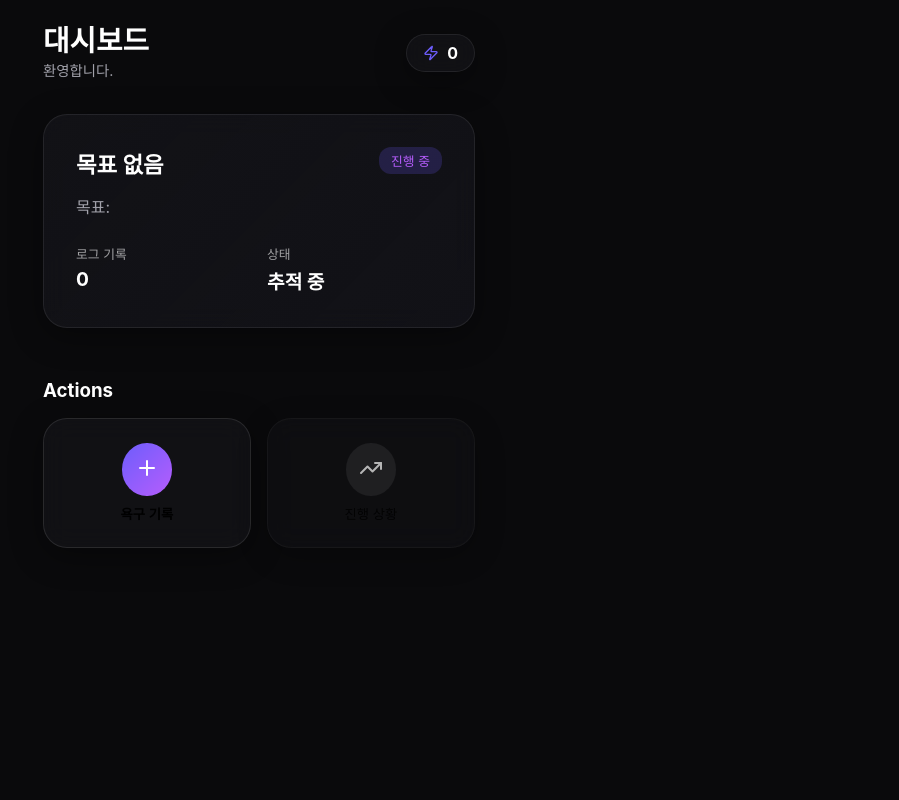
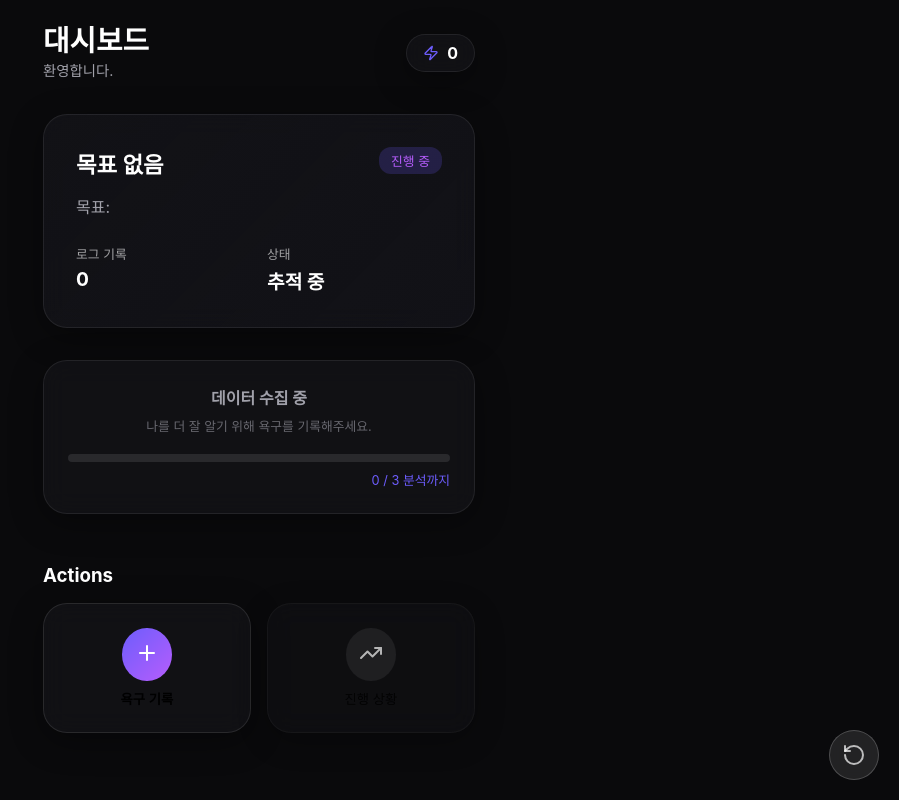
Before and after one commit to ddaog/make-good-habit, a React (Vite) app: page /dashboard in a window 1280 px wide. Shown: the whole page, without its empty margins (381-1280 px from the left). Built offline with nearby package versions, Linux system fonts and the light colour scheme.

Commit message:
feat: add experiment unlock progress indicator and restart button

```diff
--- a/src/pages/Dashboard.jsx
+++ b/src/pages/Dashboard.jsx
@@ -1,7 +1,7 @@
 import { motion } from 'framer-motion';
 import { useNavigate } from 'react-router-dom';
 import { useHabitStore } from '../context/HabitStore';
-import { Plus, TrendingUp, Zap, FlaskConical, CheckCircle2, XCircle } from 'lucide-react';
+import { Plus, TrendingUp, Zap, FlaskConical, CheckCircle2, XCircle, RotateCcw } from 'lucide-react';
 
 export default function Dashboard() {
     const { targetHabit, logs, activeExperiment, completeExperiment } = useHabitStore();
@@ -116,6 +116,27 @@ export default function Dashboard() {
                 </motion.div>
             )}
 
+            {!activeExperiment && logCount < 3 && (
+                <motion.div
+                    initial={{ y: 10, opacity: 0 }}
+                    animate={{ y: 0, opacity: 1 }}
+                    className="glass-panel"
+                    style={{ padding: '1.5rem', marginBottom: '2rem', textAlign: 'center', opacity: 0.8 }}
+                >
+                    <div style={{ marginBottom: '1rem' }}>
+                        <h3 style={{ margin: '0 0 0.5rem 0', fontSize: '1rem', color: 'var(--color-text-secondary)' }}>데이터 수집 중</h3>
+                        <p style={{ margin: 0, fontSize: '0.8rem', opacity: 0.6 }}>나를 더 잘 알기 위해 욕구를 기록해주세요.</p>
+                    </div>
+
+                    <div style={{ background: 'rgba(255,255,255,0.1)', borderRadius: '10px', height: '8px', overflow: 'hidden', marginBottom: '0.5rem' }}>
+                        <div style={{ width: `${(logCount / 3) * 100}%`, height: '100%', background: 'var(--color-accent)', transition: 'width 0.5s ease' }} />
+                    </div>
+                    <div style={{ fontSize: '0.8rem', textAlign: 'right', color: 'var(--color-accent)' }}>
+                        {logCount} / 3 분석까지
+                    </div>
+                </motion.div>
+            )}
+
             {/* Action Area */}
             <h3 style={{ marginBottom: '1rem' }}>Actions</h3>
             <div style={{ display: 'grid', gridTemplateColumns: '1fr 1fr', gap: '1rem' }}>
@@ -160,6 +181,30 @@ export default function Dashboard() {
                 </button>
             </div>
 
+            {/* Restart Onboarding FAB */}
+            <button
+                onClick={() => navigate('/onboarding/concept')}
+                style={{
+                    position: 'fixed',
+                    bottom: '20px',
+                    right: '20px',
+                    width: '50px',
+                    height: '50px',
+                    borderRadius: '50%',
+                    background: 'rgba(255, 255, 255, 0.1)',
+                    backdropFilter: 'blur(10px)',
+                    border: '1px solid rgba(255,255,255,0.2)',
+                    display: 'flex',
+                    alignItems: 'center',
+                    justifyContent: 'center',
+                    cursor: 'pointer',
+                    color: 'rgba(255,255,255,0.7)',
+                    zIndex: 100
+                }}
+                title="무엇인지 다시 보기"
+            >
+                <RotateCcw size={24} />
+            </button>
         </div>
     );
 }
```
